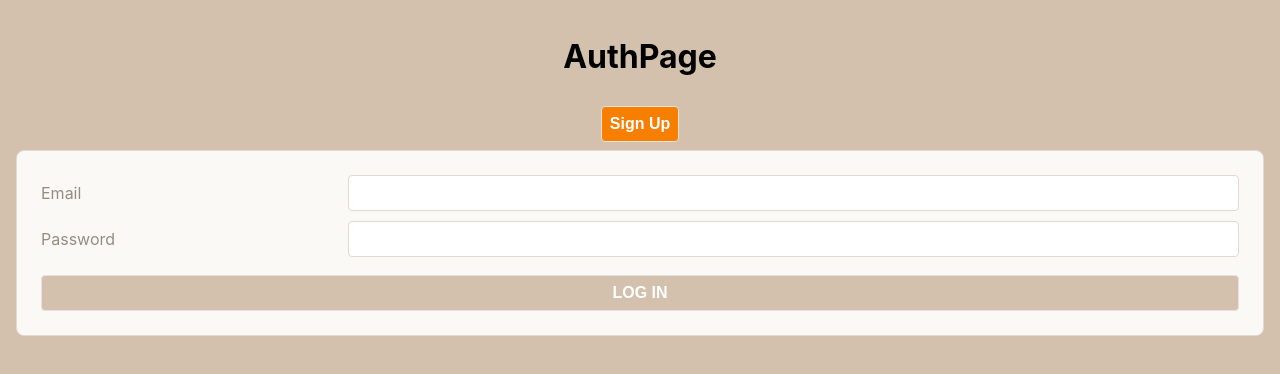
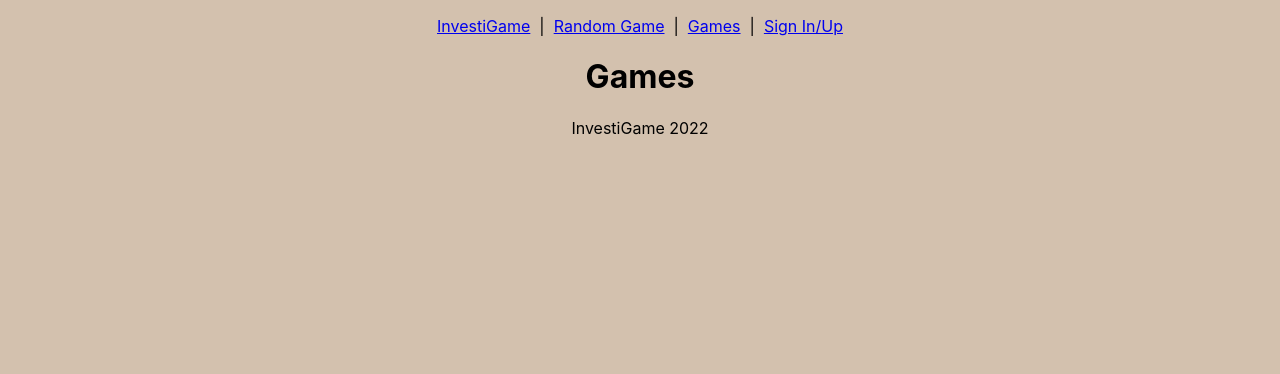
Before and after one commit to zseever/investigame, a React (Create React App) app: page /games in a window 1280 px wide. Shown: the top 374 px of the page. Built offline with nearby package versions, Linux system fonts and the light colour scheme.

Commit message:
Set up NavBar and homepage

```diff
--- /dev/null
+++ b/src/components/FeaturedGame/FeaturedGame.jsx
@@ -0,0 +1,9 @@
+export default function FeaturedGame({ game }) {
+    return (
+        <div>
+            <p>{game.title}</p>
+            <img src={game.img} alt={game.title} />
+            <p>Release Date: {game.releaseDate}</p>
+        </div>
+    )
+}
--- /dev/null
+++ b/src/components/Footer/Footer.jsx
@@ -0,0 +1,5 @@
+export default function Footer() {
+    return (
+        <footer>InvestiGame 2022</footer>
+    )
+}
--- a/src/components/NavBar/NavBar.jsx
+++ b/src/components/NavBar/NavBar.jsx
@@ -10,13 +10,21 @@ export default function NavBar({ user, setUser }) {
 
   return (
     <nav>
-      <Link to='/orders'>Order History</Link>
+      <Link to='/'>InvestiGame</Link>
       &nbsp; | &nbsp;
-      <Link to='/orders/new'>New Order</Link>
+      <Link to='/games/:randomGame'>Random Game</Link>
       &nbsp; | &nbsp;
-      Welcome, {user.name}
+      <Link to='/games'>Games</Link>
       &nbsp; | &nbsp;
-      <Link to='' onClick={handleLogOut}>Log Out</Link>
+      { user ?
+      <>
+        <Link to='' onClick={handleLogOut}>Log Out</Link>
+        &nbsp; | &nbsp;
+        <span>Welcome, {user.name}</span>
+      </>
+      :
+      <Link to='/auth' onClick={handleLogOut}>Sign In/Up</Link>
+      }
     </nav>
   );
 }
--- a/src/pages/App/App.jsx
+++ b/src/pages/App/App.jsx
@@ -1,10 +1,12 @@
 import { useState } from 'react';
 import { Routes, Route } from 'react-router-dom';
 import { getUser } from '../../utilities/users-service';
+import HomePage from '../HomePage/HomePage';
 import AuthPage from '../AuthPage/AuthPage';
-import NewOrderPage from '../NewOrderPage/NewOrderPage';
+import GamesPage from '../GamesPage/GamesPage';
 import OrderHistoryPage from '../OrderHistoryPage/OrderHistoryPage';
 import NavBar from '../../components/NavBar/NavBar';
+import Footer from '../../components/Footer/Footer';
 import './App.css';
 
 export default function App() {
@@ -12,17 +14,18 @@ export default function App() {
 
   return (
     <main className="App">
-      { user ?
         <>
           <NavBar user={user} setUser={setUser} />
+
           <Routes>
-            <Route path='/orders/new' element={<NewOrderPage />} />
+            <Route path='/' element={<HomePage />} />
+            <Route path='/games' element={<GamesPage />} />
             <Route path='/orders' element={<OrderHistoryPage />} />
+            <Route path='/auth' element={<AuthPage setUser={setUser}/>} />
           </Routes>
+
+          <Footer />
         </>
-        :
-        <AuthPage setUser={setUser} />
-      }
     </main>
   );
 }
--- /dev/null
+++ b/src/pages/GamesPage/GamesPage.jsx
@@ -0,0 +1,5 @@
+export default function GamesPage() {
+  return (
+    <h1>Games</h1>
+  );
+}
--- /dev/null
+++ b/src/pages/HomePage/HomePage.jsx
@@ -0,0 +1,17 @@
+import FeaturedGame from '../../components/FeaturedGame/FeaturedGame';
+
+export default function HomePage() {
+    const tempGame = {title:'Donkey Kong', img:'https://i.imgur.com/TCGLRi6.png', releaseDate: '7-7-2010',}
+
+    return (
+        <>
+            <h1>Featured Games</h1>
+            <div>
+                <FeaturedGame game={tempGame}/>
+                <FeaturedGame game={tempGame}/>
+                <FeaturedGame game={tempGame}/>
+                <FeaturedGame game={tempGame}/>
+            </div>
+        </>
+    )
+}
--- a/src/pages/NewOrderPage/NewOrderPage.jsx
+++ /dev/null
@@ -1,8 +0,0 @@
-export default function NewOrderPage() {
-
-
-
-  return (
-    <h1>NewOrderPage</h1>
-  );
-}
--- a/src/pages/OrderHistoryPage/OrderHistoryPage.jsx
+++ b/src/pages/OrderHistoryPage/OrderHistoryPage.jsx
@@ -1,12 +1,4 @@
-import { checkToken } from '../../utilities/users-service';
-
 export default function OrderHistoryPage() {
-
-  async function handleCheckToken() {
-    const expDate = await checkToken();
-    console.log(expDate.toLocaleDateString())
-  }
-
   return (
     <>
       <h1>OrderHistoryPage</h1>
```
